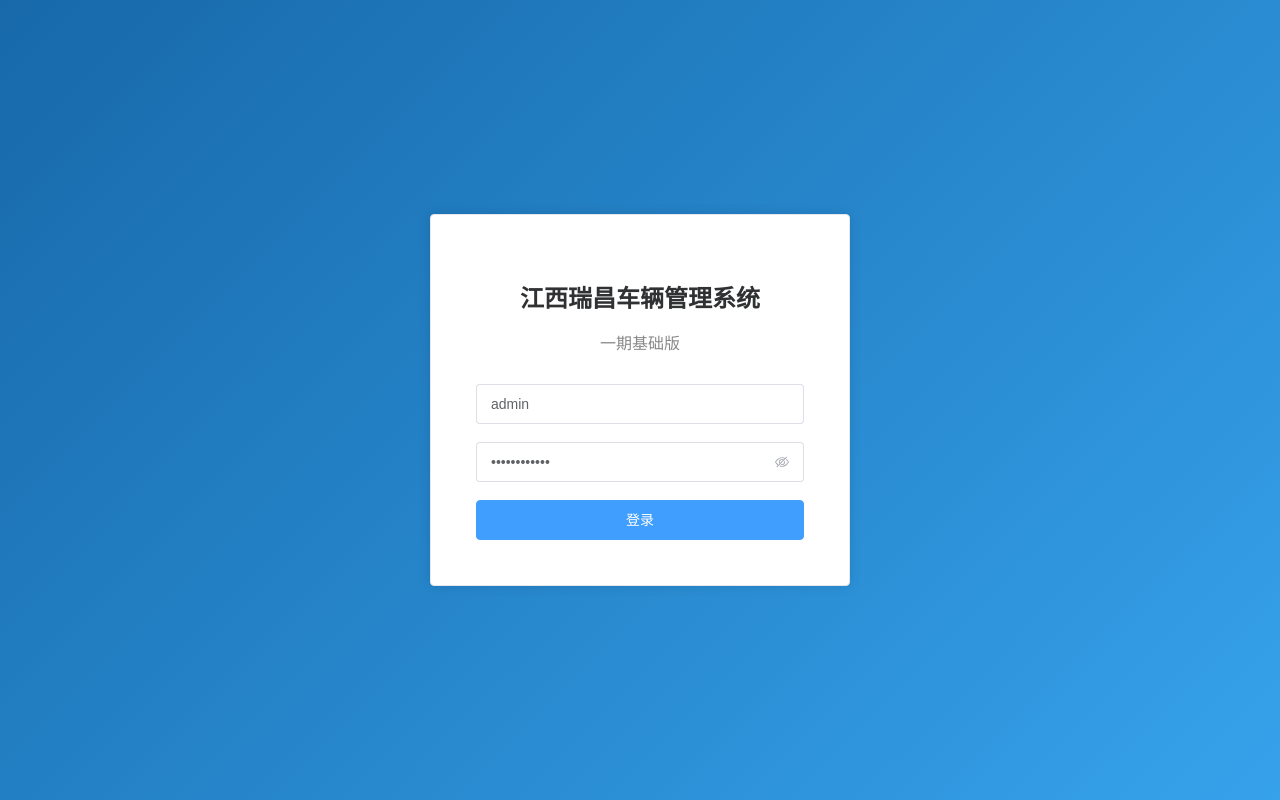
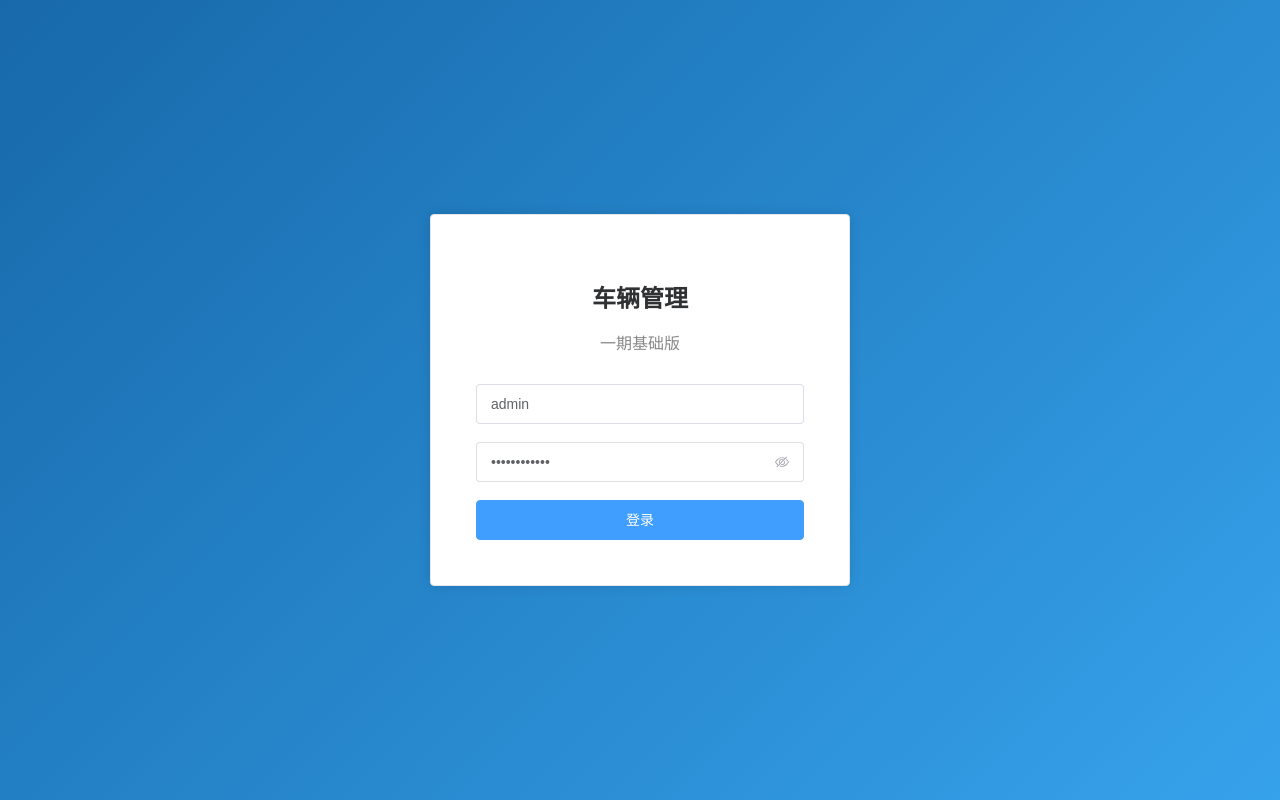
Before and after one commit to Apple-U26/ruichang-vehicle, a Vue app in the folder frontend/: page /login in a window 1280 px wide. Built offline with nearby package versions, Linux system fonts and the light colour scheme.

Commit message:
系统名称统一改为车辆管理

```diff
--- a/frontend/index.html
+++ b/frontend/index.html
@@ -4,7 +4,7 @@
     <meta charset="UTF-8" />
     <link rel="icon" type="image/svg+xml" href="/favicon.svg" />
     <meta name="viewport" content="width=device-width, initial-scale=1.0" />
-    <title>江西瑞昌车辆管理系统</title>
+    <title>车辆管理</title>
   </head>
   <body>
     <div id="app"></div>
--- a/frontend/src/views/Layout.vue
+++ b/frontend/src/views/Layout.vue
@@ -3,7 +3,7 @@
     <el-aside width="220px">
       <div class="logo">
         <span class="logo-mark">瑞</span>
-        车辆管理系统
+        车辆管理
       </div>
 
       <el-menu
@@ -29,7 +29,7 @@
 
     <el-container>
       <el-header class="app-header">
-        <span class="header-title">江西瑞昌车辆管理系统</span>
+        <span class="header-title">车辆管理</span>
 
         <div class="header-actions">
           <span class="user-name">{{ user.real_name }}</span>
--- a/frontend/src/views/Login.vue
+++ b/frontend/src/views/Login.vue
@@ -1,7 +1,7 @@
 <template>
   <div class="login-page">
     <el-card class="login-card">
-      <h2>江西瑞昌车辆管理系统</h2>
+      <h2>车辆管理</h2>
       <p class="sub-title">一期基础版</p>
 
       <el-form
--- a/frontend/src/views/MobileHome.vue
+++ b/frontend/src/views/MobileHome.vue
@@ -2,7 +2,7 @@
   <div class="mobile-app">
     <header class="mobile-header">
       <div>
-        <div class="app-title">瑞昌车辆管理</div>
+        <div class="app-title">车辆管理</div>
         <div class="user-line">
           {{ user.real_name }} · {{ roleLabel }}
           <template v-if="user.plate_no"> · {{ user.plate_no }}</template>
```
Also changed, not shown: 3 other files (tests, documents, lock files or other folders).
